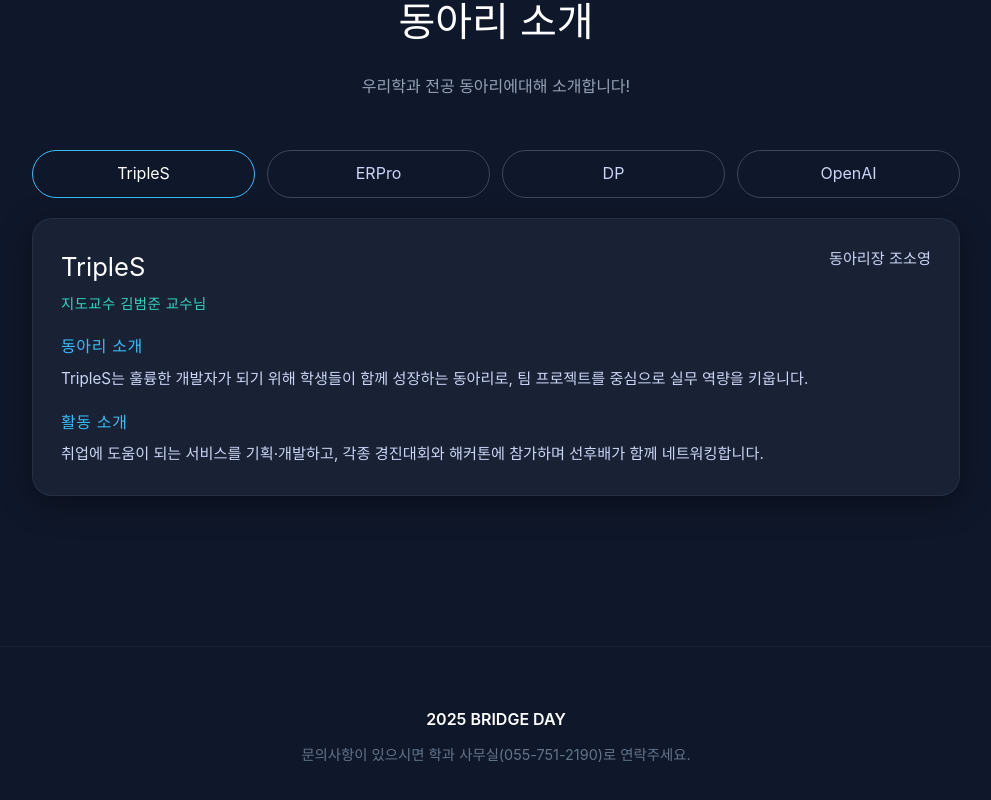
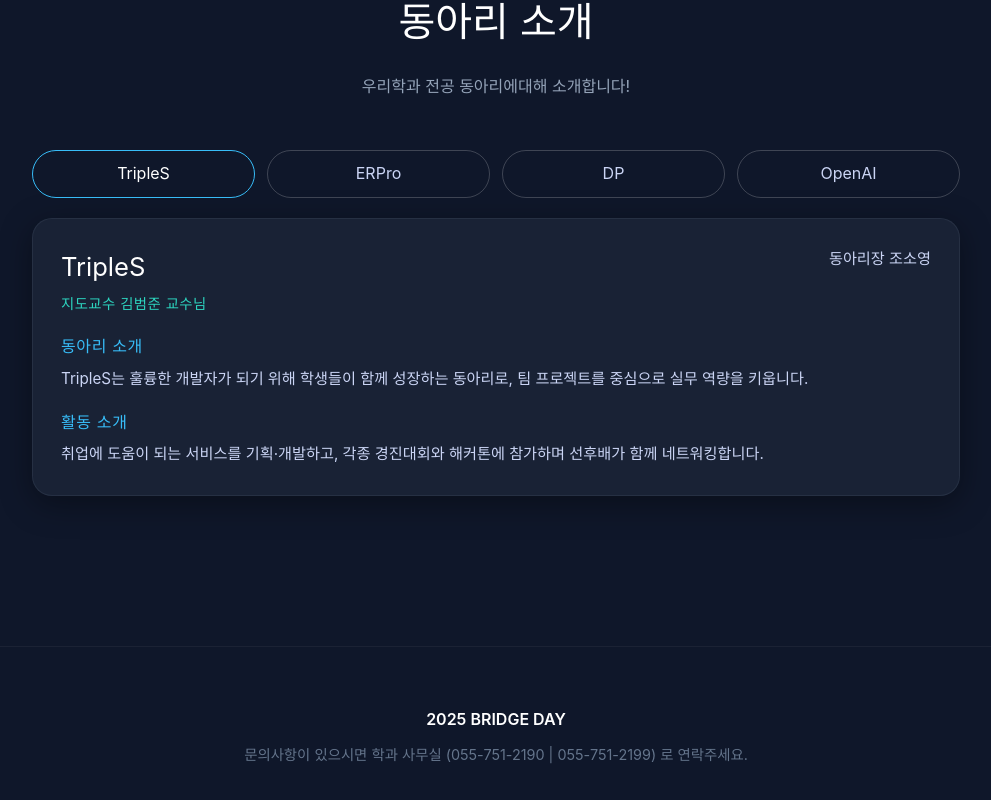
Before and after one commit to YC-AISW/bridge_day, a React (Vite) app: page / in a window 1280 px wide. Shown: the part 3832-4632 px from the top of the page, without its empty margins (144-1135 px from the left). Built offline with nearby package versions, Linux system fonts and the light colour scheme; the HTML template or start-up script is replaced by a standard one.

Commit message:
fix: 문의사항 전화번호 추가

```diff
--- a/src/components/Footer.tsx
+++ b/src/components/Footer.tsx
@@ -3,7 +3,8 @@
     <div className="container">
       <p>2025 BRIDGE DAY</p>
       <p className="sub-footer">
-        문의사항이 있으시면 학과 사무실(055-751-2190)로 연락주세요.
+        문의사항이 있으시면 학과 사무실 (055-751-2190 | 055-751-2199) 로
+        연락주세요.
       </p>
     </div>
   </footer>
```
